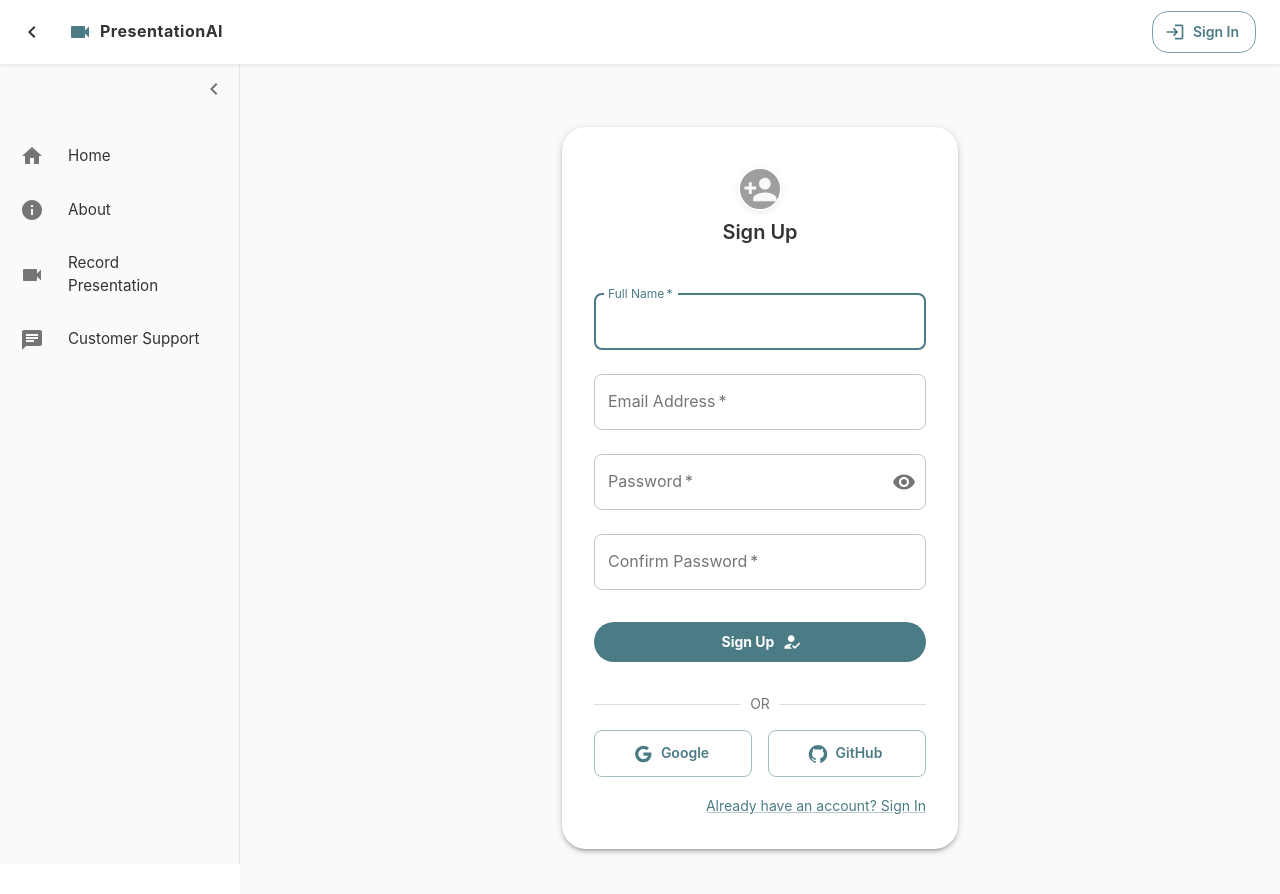
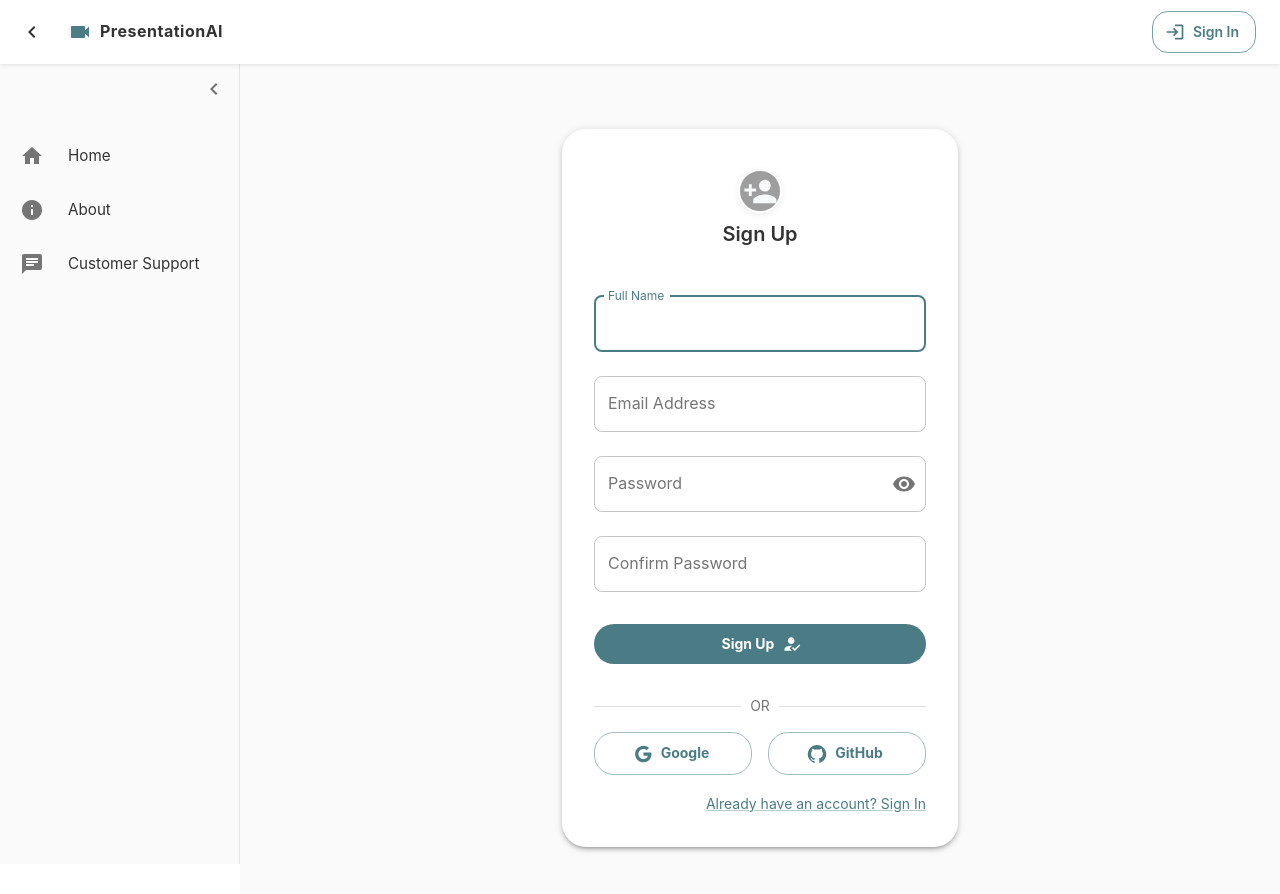
Before and after one commit to chayaziv/PrezUpUsersClient, a React (Vite) app: page /auth/signup in a window 1280 px wide. Shown: the top 894 px of the page. Built offline with nearby package versions, Linux system fonts and the light colour scheme; the HTML template or start-up script is replaced by a standard one.

Commit message:
refactor: reorganize imports, enhance layout structure, and improve form components

```diff
--- a/src/Router.tsx
+++ b/src/Router.tsx
@@ -1,5 +1,5 @@
 import { createBrowserRouter } from "react-router-dom";
-import MainLayout from "./layouts/MainLayout";
+import MainLayout from "./components/layout/MainLayout";
 import RecordingFlow from "./pages/RecordingFlow";
 import Home from "./pages/Home";
 import About from "./pages/About";
--- a/src/axiosInstance.ts
+++ b/src/axiosInstance.ts
@@ -1,10 +1,11 @@
 import axios from "axios";
 import type { AxiosInstance } from "axios";
 
-const serverUrl = "prezupapi.onrender.com"
-
+//const serverUrl = "prezupapi.onrender.com"
+const temp = "http://localhost:5015";
 const API: AxiosInstance = axios.create({
-  baseURL: `https://${serverUrl}/api`,
+  // baseURL: `https://${serverUrl}/api`,
+  baseURL: `${temp}/api`,
 });
 
 API.interceptors.request.use(
--- /dev/null
+++ b/src/components/common/BaseTextField.tsx
@@ -0,0 +1,24 @@
+import React from "react";
+import { TextField, TextFieldProps } from "@mui/material";
+
+type BaseTextFieldProps = TextFieldProps & {
+  errorText?: string; // טקסט שגיאה מותאם אישית
+};
+
+const BaseTextField: React.FC<BaseTextFieldProps> = ({
+  error,
+  errorText,
+  ...props
+}) => {
+  return (
+    <TextField
+      {...props}
+      error={error}
+      helperText={error ? errorText : props.helperText}
+      fullWidth
+      margin="normal"
+    />
+  );
+};
+
+export default BaseTextField;
--- a/src/layouts/MainLayout.tsx
+++ b/src/components/layout/MainLayout.tsx
@@ -13,7 +13,7 @@
   const theme = useTheme();
   const isMobile = useMediaQuery(theme.breakpoints.down("md"));
   const [open, setOpen] = useState(!isMobile);
-  const location = useLocation();
+
 
   // Get auth state from Redux
   const { isLoggedIn, user } = useSelector(
--- a/src/components/layout/SideNavigation.tsx
+++ b/src/components/layout/SideNavigation.tsx
@@ -50,11 +50,12 @@
   const menuItems = [
     { text: "Home", icon: <HomeIcon />, path: "/" },
     { text: "About", icon: <InfoIcon />, path: "/about" },
-    { text: "Record Presentation", icon: <VideocamIcon />, path: "/record" },
+
     { text: "Customer Support", icon: <ChatIcon />, path: "/chat" },
   ];
 
   const authenticatedMenuItems = [
+    { text: "Record Presentation", icon: <VideocamIcon />, path: "/record" },
     { text: "Dashboard", icon: <DashboardIcon />, path: "/dashboard" },
     {
       text: "All Presentations",
--- a/src/pages/auth/AuthForm.tsx
+++ b/src/pages/auth/AuthForm.tsx
@@ -12,11 +12,8 @@
   Snackbar,
   Alert,
   Fade,
+  CircularProgress,
 } from "@mui/material";
-import {
-  Google as GoogleIcon,
-  GitHub as GitHubIcon,
-} from "@mui/icons-material";
 import { Link as RouterLink } from "react-router-dom";
 import {
   containerStyles,
@@ -50,7 +47,6 @@
   linkText: string;
   linkTo: string;
   submitIcon: React.ReactNode;
-  showNameField?: boolean;
 }
 
 const AuthForm = ({
@@ -64,7 +60,6 @@
   linkText,
   linkTo,
   submitIcon,
-  showNameField = false,
 }: AuthFormProps) => {
   const [name, setName] = useState("");
   const [email, setEmail] = useState("");
@@ -77,7 +72,7 @@
   const validateForm = () => {
     const newErrors: Record<string, string> = {};
 
-    if (showNameField && !name) newErrors.name = "Name is required";
+    if (isSignIn && !name) newErrors.name = "Name is required";
     if (!email) newErrors.email = "Email is required";
     else if (!/\S+@\S+\.\S+/.test(email)) newErrors.email = "Email is invalid";
 
@@ -125,7 +120,6 @@
           <Box component="form" onSubmit={handleSubmit} sx={formStyles}>
             <AuthFields
               isSignIn={isSignIn}
-              showNameField={showNameField}
               showPassword={showPassword}
               name={name}
               email={email}
@@ -144,9 +138,16 @@
               variant="contained"
               disabled={loading}
               sx={submitButtonStyles}
-              endIcon={submitIcon}
+              endIcon={!loading && submitIcon}
             >
-              {loading ? "Processing..." : submitLabel}
+              {loading ? (
+                <>
+                  <CircularProgress size={24} color="inherit" sx={{ mr: 1 }} />
+                  Signing...
+                </>
+              ) : (
+                submitLabel
+              )}
             </Button>
 
             <Divider sx={dividerStyles}>
--- a/src/pages/auth/SignIn.tsx
+++ b/src/pages/auth/SignIn.tsx
@@ -1,17 +1,17 @@
-
-
 import { useNavigate } from "react-router-dom";
-import { LockOutlined as LockOutlinedIcon, Login as LoginIcon } from "@mui/icons-material";
+import {
+  LockOutlined as LockOutlinedIcon,
+  Login as LoginIcon,
+} from "@mui/icons-material";
 import useAuth from "../../hooks/useAuth";
 import AuthForm from "./AuthForm";
-import { log } from "console";
 
 const SignIn = () => {
   const navigate = useNavigate();
   const { handleLogin, loading, error } = useAuth();
 
   const onSubmit = async (email: string, password: string) => {
-    console.log(email,"bsd",password)
+
     const result = await handleLogin(email, password);
     if (result.success) {
       navigate("/");
@@ -21,7 +21,7 @@
 
   return (
     <AuthForm
-    isSignIn={true}
+      isSignIn={true}
       title="Sign In"
       icon={<LockOutlinedIcon fontSize="large" />}
       submitLabel="Sign In"
--- a/src/pages/auth/helpAUthForm/AuthFields.tsx
+++ b/src/pages/auth/helpAUthForm/AuthFields.tsx
@@ -1,16 +1,131 @@
-import {
-    TextField,
-    InputAdornment,
-    IconButton,
-  } from "@mui/material";
+// import {
+//     TextField,
+//     InputAdornment,
+//     IconButton,
+//   } from "@mui/material";
+//   import {
+//     Visibility as VisibilityIcon,
+//     VisibilityOff as VisibilityOffIcon,
+//   } from "@mui/icons-material";
+
+//   interface AuthFieldsProps {
+//     isSignIn: boolean;
+//     showPassword: boolean;
+//     name: string;
+//     email: string;
+//     password: string;
+//     confirmPassword: string;
+//     errors: Record<string, string>;
+//     setName: (val: string) => void;
+//     setEmail: (val: string) => void;
+//     setPassword: (val: string) => void;
+//     setConfirmPassword: (val: string) => void;
+//     toggleShowPassword: () => void;
+//   }
+
+//   const AuthFields = ({
+//     isSignIn,
+
+//     showPassword,
+//     name,
+//     email,
+//     password,
+//     confirmPassword,
+//     errors,
+//     setName,
+//     setEmail,
+//     setPassword,
+//     setConfirmPassword,
+//     toggleShowPassword,
+//   }: AuthFieldsProps) => {
+//     return (
+//       <>
+//         {isSignIn && (
+//           <TextField
+//             margin="normal"
+//             required
+//             fullWidth
+//             id="name"
+//             label="Full Name"
+//             name="name"
+//             autoComplete="name"
+//             autoFocus
+//             value={name}
+//             onChange={(e) => setName(e.target.value)}
+//             error={!!errors.name}
+//             helperText={errors.name}
+//           />
+//         )}
+//         <TextField
+//           margin="normal"
+//           required
+//           fullWidth
+//           id="email"
+//           label="Email Address"
+//           name="email"
+//           autoComplete="email"
+//           value={email}
+//           onChange={(e) => setEmail(e.target.value)}
+//           error={!!errors.email}
+//           helperText={errors.email}
+//         />
+//         <TextField
+//           margin="normal"
+//           required
+//           fullWidth
+//           name="password"
+//           label="Password"
+//           type={showPassword ? "text" : "password"}
+//           id="password"
+//           autoComplete="new-password"
+//           value={password}
+//           onChange={(e) => setPassword(e.target.value)}
+//           error={!!errors.password}
+//           helperText={errors.password}
+//           InputProps={{
+//             endAdornment: (
+//               <InputAdornment position="end">
+//                 <IconButton
+//                   onClick={toggleShowPassword}
+//                   edge="end"
+//                   aria-label="toggle password visibility"
+//                 >
+//                   {showPassword ? <VisibilityOffIcon /> : <VisibilityIcon />}
+//                 </IconButton>
+//               </InputAdornment>
+//             ),
+//           }}
+//         />
+//         {isSignIn && (
+//           <TextField
+//             margin="normal"
+//             required
+//             fullWidth
+//             name="confirmPassword"
+//             label="Confirm Password"
+//             type={showPassword ? "text" : "password"}
+//             id="confirmPassword"
+//             value={confirmPassword}
+//             onChange={(e) => setConfirmPassword(e.target.value)}
+//             error={!!errors.confirmPassword}
+//             helperText={errors.confirmPassword}
+//           />
+//         )}
+//       </>
+//     );
+//   };
+
+//   export default AuthFields;
+import React from "react";
+import { InputAdornment, IconButton } from "@mui/material";
 import {
   Visibility as VisibilityIcon,
   VisibilityOff as VisibilityOffIcon,
 } from "@mui/icons-material";
+import BaseTextField from "../../../components/common/BaseTextField";
 
 interface AuthFieldsProps {
   isSignIn: boolean;
-    showNameField: boolean;
   showPassword: boolean;
   name: string;
   email: string;
@@ -26,7 +141,6 @@
 
 const AuthFields = ({
   isSignIn,
-    showNameField,
   showPassword,
   name,
   email,
@@ -41,11 +155,8 @@
 }: AuthFieldsProps) => {
   return (
     <>
-        {showNameField && (
-          <TextField
-            margin="normal"
-            required
-            fullWidth
+      {!isSignIn && (
+        <BaseTextField
           id="name"
           label="Full Name"
           name="name"
@@ -54,13 +165,10 @@
           value={name}
           onChange={(e) => setName(e.target.value)}
           error={!!errors.name}
-            helperText={errors.name}
+          errorText={errors.name}
         />
       )}
-        <TextField
-          margin="normal"
-          required
-          fullWidth
+      <BaseTextField
         id="email"
         label="Email Address"
         name="email"
@@ -68,21 +176,18 @@
         value={email}
         onChange={(e) => setEmail(e.target.value)}
         error={!!errors.email}
-          helperText={errors.email}
+        errorText={errors.email}
       />
-        <TextField
-          margin="normal"
-          required
-          fullWidth
+      <BaseTextField
+        id="password"
+        label="Password"
         name="password"
-          label="Password"
         type={showPassword ? "text" : "password"}
-          id="password"
         autoComplete="new-password"
         value={password}
         onChange={(e) => setPassword(e.target.value)}
         error={!!errors.password}
-          helperText={errors.password}
+        errorText={errors.password}
         InputProps={{
           endAdornment: (
             <InputAdornment position="end">
@@ -97,19 +202,16 @@
           ),
         }}
       />
-        {showNameField && (
-          <TextField
-            margin="normal"
-            required
-            fullWidth
+      {!isSignIn && (
+        <BaseTextField
+          id="confirmPassword"
+          label="Confirm Password"
           name="confirmPassword"
-            label="Confirm Password"
           type={showPassword ? "text" : "password"}
-            id="confirmPassword"
           value={confirmPassword}
           onChange={(e) => setConfirmPassword(e.target.value)}
           error={!!errors.confirmPassword}
-            helperText={errors.confirmPassword}
+          errorText={errors.confirmPassword}
         />
       )}
     </>
--- a/src/pages/auth/helpAUthForm/SocialButtons.tsx
+++ b/src/pages/auth/helpAUthForm/SocialButtons.tsx
@@ -1,27 +1,23 @@
 import { Button, Grid } from "@mui/material";
-import { Google as GoogleIcon, GitHub as GitHubIcon } from "@mui/icons-material";
-
-const socialButtonStyles = {
-  padding: "10px",
-  textTransform: "none",
-};
-
-const googleButtonHover = {
-  backgroundColor: "#4285F4",
-  color: "#fff",
-};
-
-const githubButtonHover = {
-  backgroundColor: "#333",
-  color: "#fff",
-};
+import {
+  Google as GoogleIcon,
+  GitHub as GitHubIcon,
+} from "@mui/icons-material";
+import {
+  githubButtonHover,
+  googleButtonHover,
+  socialButtonStyles,
+} from "@/styles/authFormStyle";
 
 interface SocialButtonsProps {
   onGoogleLogin: () => void;
   onGitHubLogin: () => void;
 }
 
-const SocialButtons = ({ onGoogleLogin, onGitHubLogin }: SocialButtonsProps) => {
+const SocialButtons = ({
+  onGoogleLogin,
+  onGitHubLogin,
+}: SocialButtonsProps) => {
   return (
     <Grid container spacing={2} sx={{ mb: 2 }}>
       <Grid item xs={6}>
```
Also changed, not shown: src/custom/CustomTextField.tsx (deleted, +0 -70 lines). Lines whose indentation alone changed are shown as unchanged.
